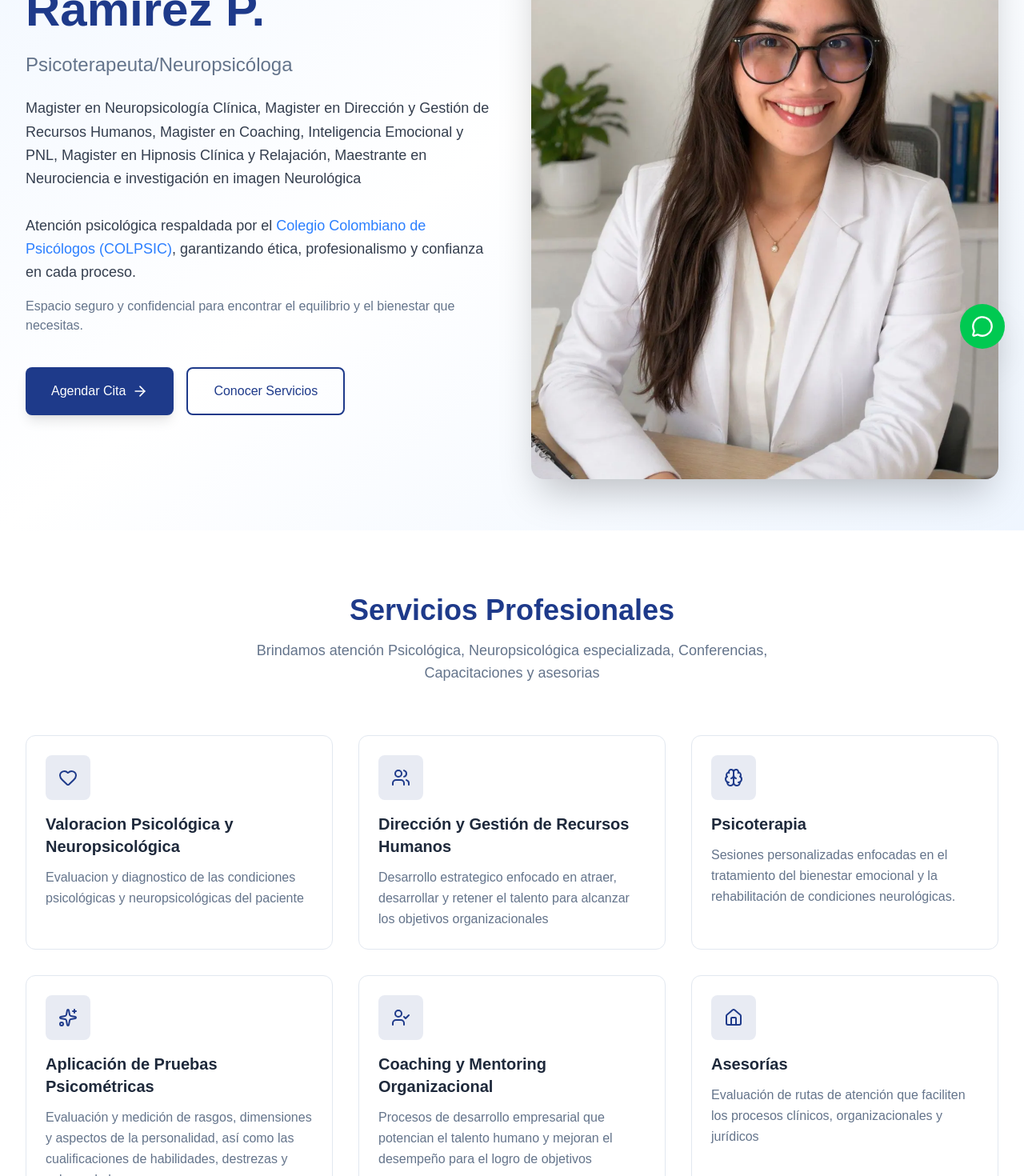
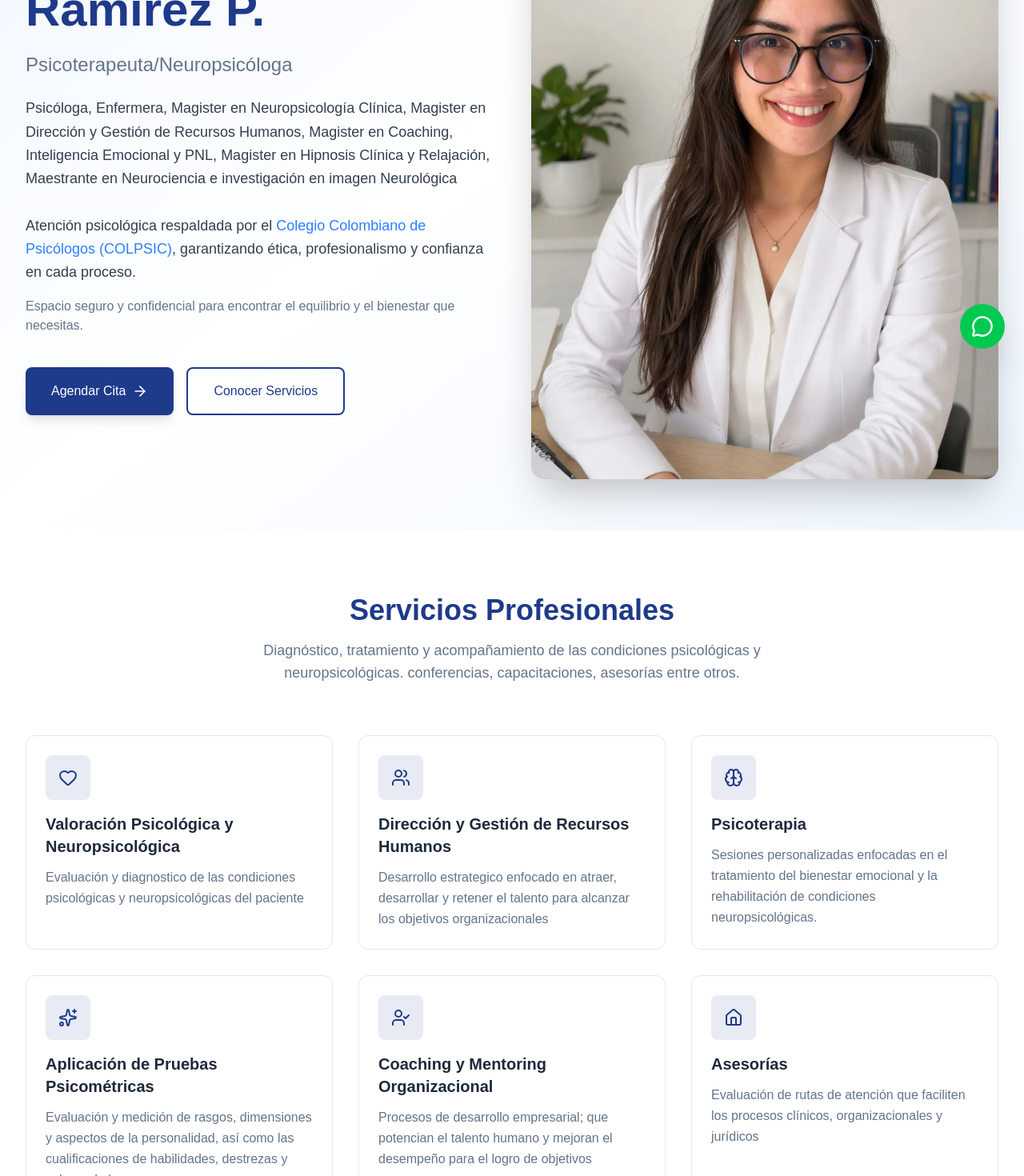
Before and after one commit to juank27ra/Adriana-Ramirez, a Next.js app: page / in a window 1280 px wide. Shown: the part 340-1810 px from the top of the page at 80% size. Built offline with nearby package versions, Linux system fonts and the light colour scheme.

Commit message:
text change requested by the client

```diff
--- a/app/page.tsx
+++ b/app/page.tsx
@@ -63,7 +63,9 @@ export default function Page() {
               <span className="hidden sm:inline">
                 Consultorio Dra. Luz Adriana Ramírez P.
               </span>
-              <span className="sm:hidden">Consultorio Dra. L. A. Ramírez</span>
+              <span className="sm:hidden">
+                Consultorio Dra. Luz Adriana Ramírez P.
+              </span>
             </button>
 
             <button
--- a/components/Hero.tsx
+++ b/components/Hero.tsx
@@ -37,10 +37,11 @@ export default function Hero() {
 
             <div className="space-y-3 sm:space-y-4">
               <p className="text-base sm:text-lg text-foreground/90 leading-relaxed">
-                Magister en Neuropsicología Clínica, Magister en Dirección y
-                Gestión de Recursos Humanos, Magister en Coaching, Inteligencia
-                Emocional y PNL, Magister en Hipnosis Clínica y Relajación,
-                Maestrante en Neurociencia e investigación en imagen Neurológica
+                Psicóloga, Enfermera, Magister en Neuropsicología Clínica,
+                Magister en Dirección y Gestión de Recursos Humanos, Magister en
+                Coaching, Inteligencia Emocional y PNL, Magister en Hipnosis
+                Clínica y Relajación, Maestrante en Neurociencia e investigación
+                en imagen Neurológica
                 <br />
                 <br />
                 Atención psicológica respaldada por el{" "}
--- a/components/Services.tsx
+++ b/components/Services.tsx
@@ -4,9 +4,9 @@ import { Heart, Users, Brain, Sparkles, UserCheck, Home } from "lucide-react";
 const services = [
   {
     icon: Heart,
-    title: "Valoracion Psicológica y Neuropsicológica",
+    title: "Valoración Psicológica y Neuropsicológica",
     description:
-      "Evaluacion y diagnostico de las condiciones psicológicas y neuropsicológicas del paciente",
+      "Evaluación y diagnostico de las condiciones psicológicas y neuropsicológicas del paciente",
   },
   {
     icon: Users,
@@ -18,7 +18,7 @@ const services = [
     icon: Brain,
     title: "Psicoterapia",
     description:
-      "Sesiones personalizadas enfocadas en el tratamiento del bienestar emocional y la rehabilitación de condiciones neurológicas.",
+      "Sesiones personalizadas enfocadas en el tratamiento del bienestar emocional y la rehabilitación de condiciones neuropsicológicas.",
   },
   {
     icon: Sparkles,
@@ -30,7 +30,7 @@ const services = [
     icon: UserCheck,
     title: "Coaching y Mentoring Organizacional",
     description:
-      "Procesos de desarrollo empresarial que potencian el talento humano y mejoran el desempeño para el logro de objetivos",
+      "Procesos de desarrollo empresarial; que potencian el talento humano y mejoran el desempeño para el logro de objetivos",
   },
   {
     icon: Home,
@@ -49,8 +49,9 @@ export default function Services() {
             Servicios Profesionales
           </h2>
           <p className="text-base sm:text-lg text-muted-foreground max-w-2xl mx-auto px-4">
-            Brindamos atención Psicológica, Neuropsicológica especializada,
-            Conferencias, Capacitaciones y asesorias
+            Diagnóstico, tratamiento y acompañamiento de las condiciones
+            psicológicas y neuropsicológicas. conferencias, capacitaciones,
+            asesorías entre otros.
           </p>
         </div>
 
```
